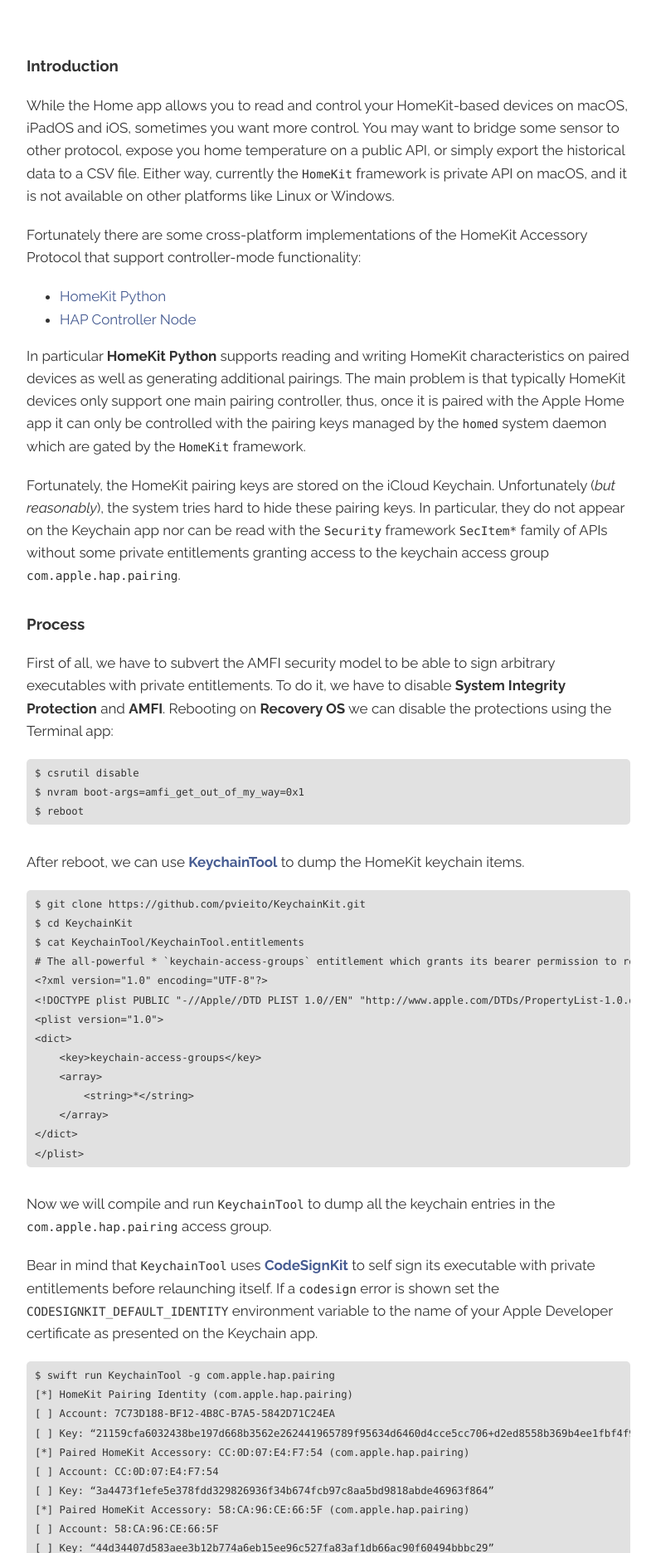
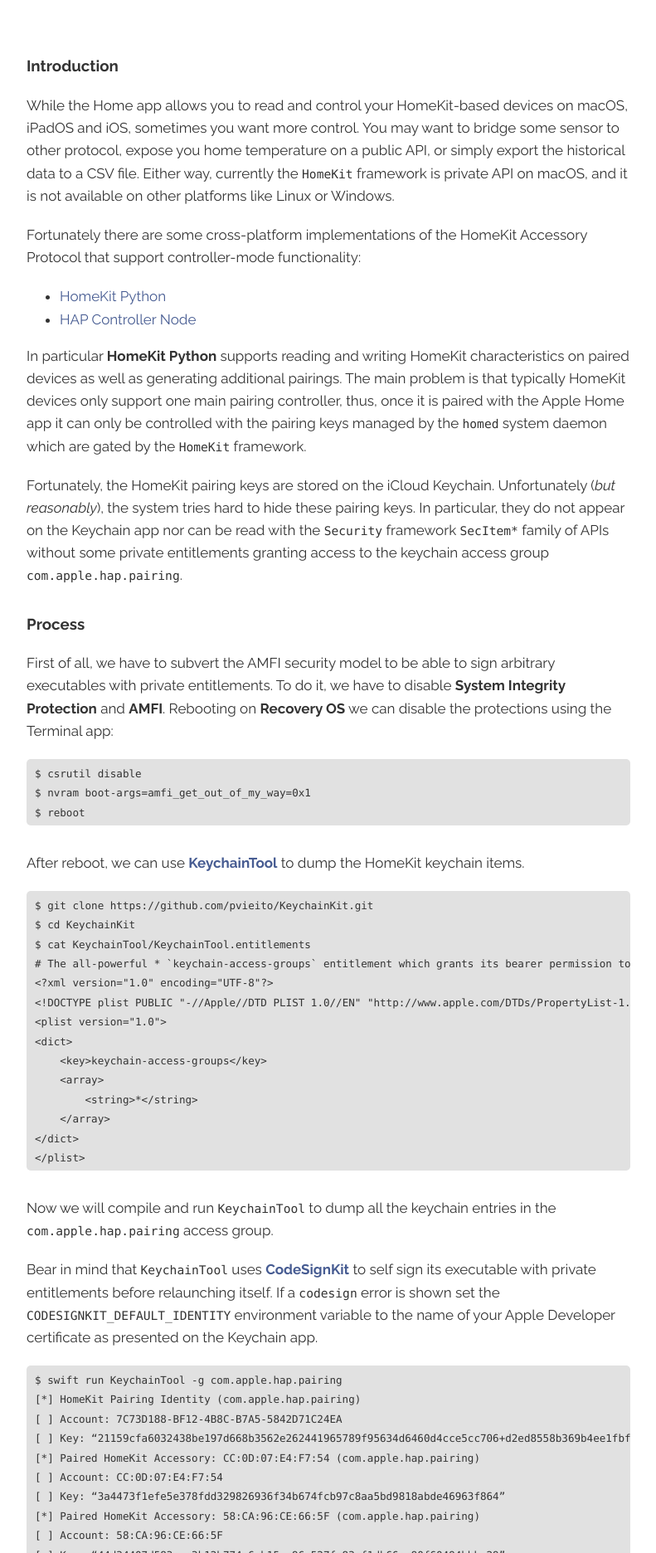
Before and after one commit to pvieito/Blog, a Jekyll site: the page built from index.html, in a window 1280 px wide. Shown: the part 2629-4501 px from the top of the page at 83% size, without its empty margins (244-1035 px from the left). Built offline with Jekyll 4.4.1, drawn with Linux system fonts in a browser that asks for light colours; the list of posts is cut into pages by our own code.

```diff
--- a/css/main.scss
+++ b/css/main.scss
@@ -167,7 +167,7 @@
 		}
 		pre, code {
 			font-family: "Monaco", monospace;
-			font-size: 0.85em;
+			font-size: 0.86em;
 		}
 		sup { bottom: 0.5ex; }
 		sub { top: .5ex; }
```
